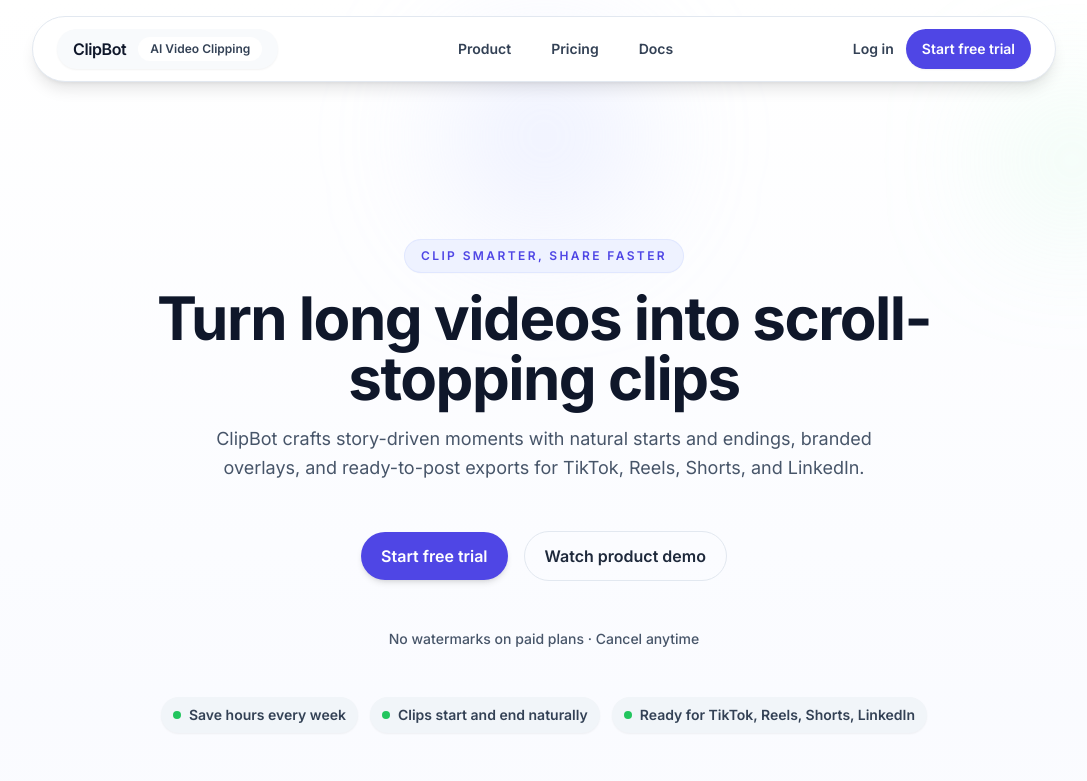
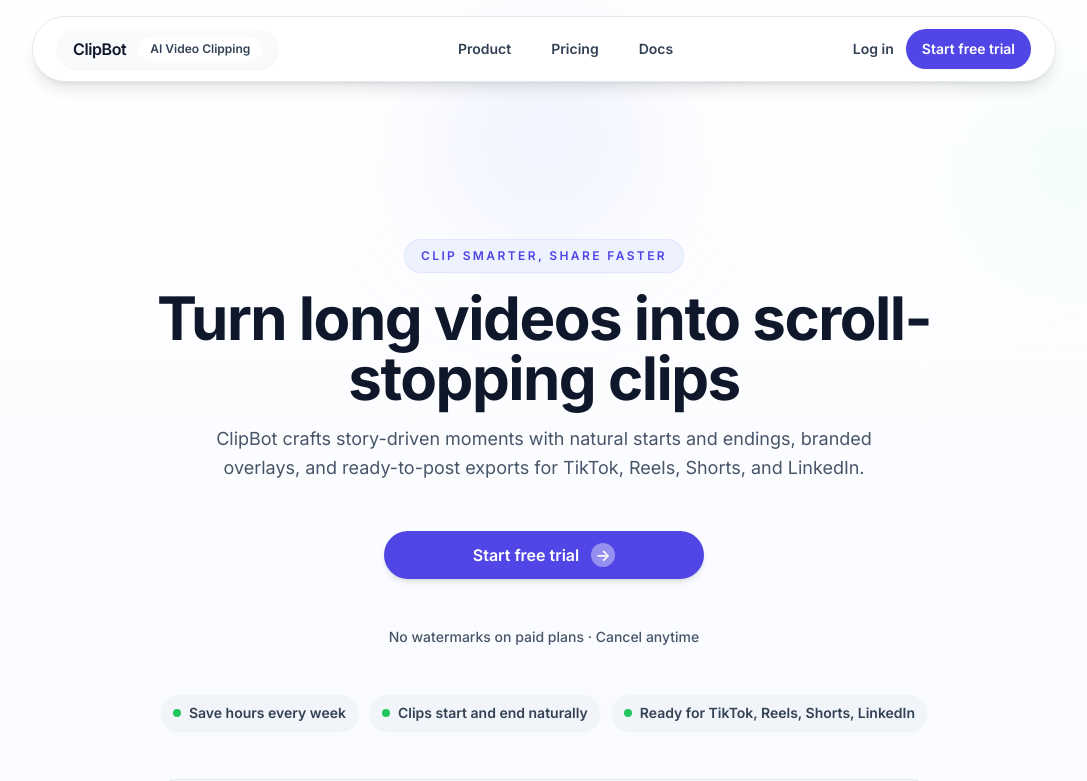
Before and after one commit to Fandry01/clipbot-frontend, a React (Vite) app: page /landing in a window 1280 px wide. Shown: the top 781 px of the page, without its empty margins (96-1183 px from the left). Built offline with nearby package versions, Linux system fonts and the light colour scheme.

Commit message:
Center hero CTA with animated pointer

```diff
--- a/src/components/LandingHero.tsx
+++ b/src/components/LandingHero.tsx
@@ -109,10 +109,15 @@
               ClipBot crafts story-driven moments with natural starts and endings, branded overlays, and ready-to-post exports for TikTok, Reels, Shorts, and LinkedIn.
             </p>
           </div>
-          <div className="flex w-full flex-col items-center justify-center gap-4 sm:flex-row sm:flex-wrap sm:justify-center">
-            <Button size="lg" className="w-full sm:w-auto">Start free trial</Button>
-            <Button size="lg" variant="outline" className="w-full border-slate-200 sm:w-auto">
-              Watch product demo
+          <div className="flex w-full flex-col items-center justify-center gap-4">
+            <Button
+              size="lg"
+              className="group flex w-full max-w-xs items-center justify-center gap-2 rounded-full shadow-md transition-all duration-300 hover:-translate-y-0.5 hover:shadow-lg"
+            >
+              Start free trial
+              <span className="ml-1 inline-flex h-6 w-6 items-center justify-center rounded-full bg-white/40 text-base text-white transition-transform duration-300 group-hover:translate-x-1">
+                →
+              </span>
             </Button>
           </div>
           <p className="text-sm font-medium text-slate-600">No watermarks on paid plans · Cancel anytime</p>
```
